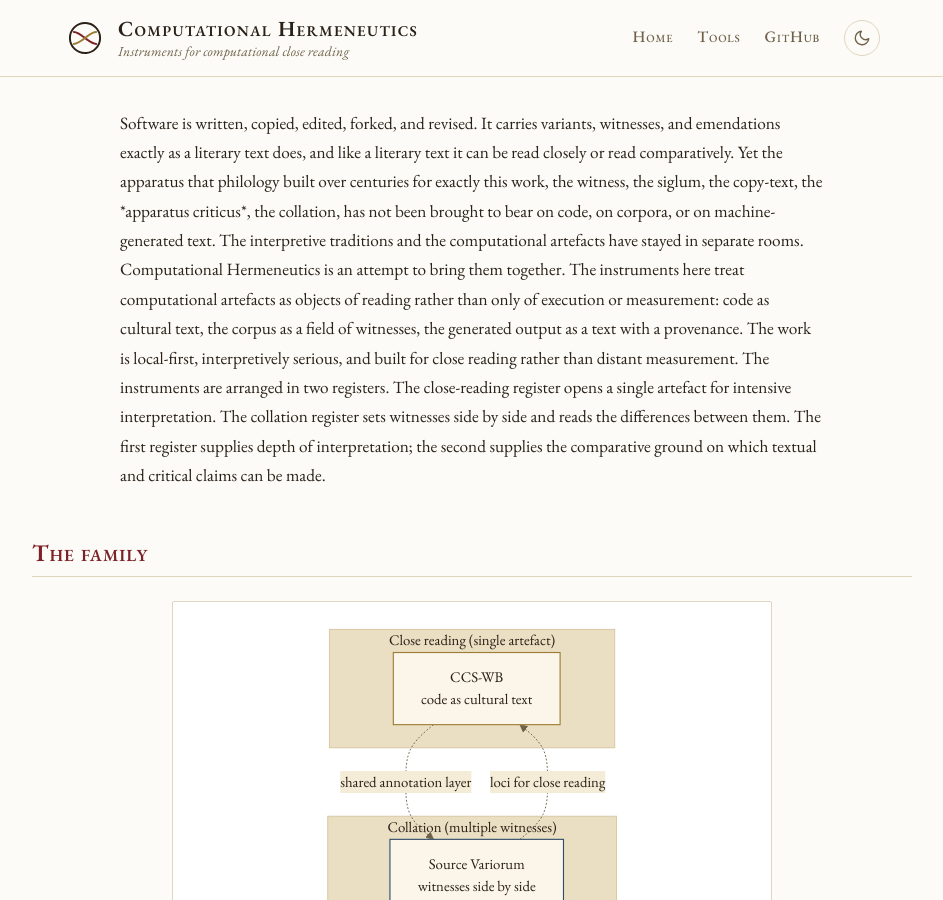
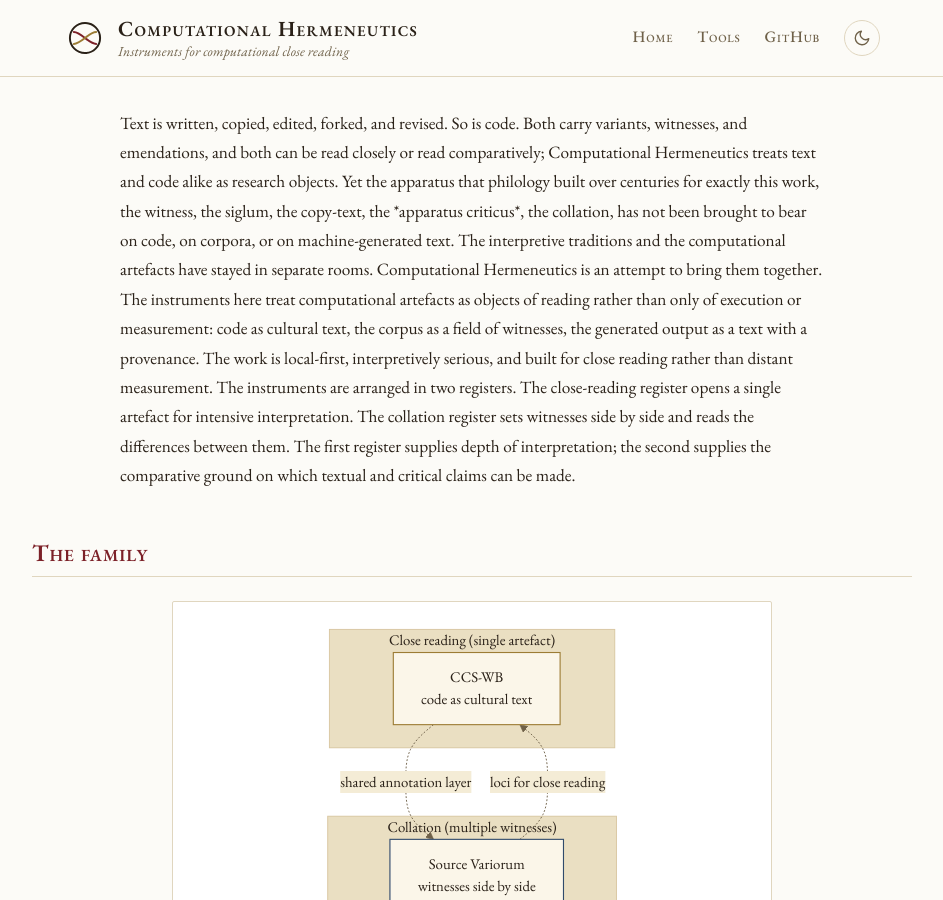
Before and after one commit to Computational-Hermeneutics/Computational-Hermeneutics.github.io, a Jekyll site: the page built from index.md, in a window 1280 px wide and 900 px high. Shown: the whole window, without its empty margins (168-1111 px from the left). Built offline with Jekyll 4.4.1, drawn with Linux system fonts in a browser that asks for light colours.

Commit message:
Reframe lede opening around text and code as co-equal research objects

```diff
--- a/index.md
+++ b/index.md
@@ -5,7 +5,7 @@ title: Computational Hermeneutics
 
 <section class="lede">
 
-Software is written, copied, edited, forked, and revised. It carries variants, witnesses, and emendations exactly as a literary text does, and like a literary text it can be read closely or read comparatively. Yet the apparatus that philology built over centuries for exactly this work, the witness, the siglum, the copy-text, the *apparatus criticus*, the collation, has not been brought to bear on code, on corpora, or on machine-generated text. The interpretive traditions and the computational artefacts have stayed in separate rooms.
+Text is written, copied, edited, forked, and revised. So is code. Both carry variants, witnesses, and emendations, and both can be read closely or read comparatively; Computational Hermeneutics treats text and code alike as research objects. Yet the apparatus that philology built over centuries for exactly this work, the witness, the siglum, the copy-text, the *apparatus criticus*, the collation, has not been brought to bear on code, on corpora, or on machine-generated text. The interpretive traditions and the computational artefacts have stayed in separate rooms.
 
 Computational Hermeneutics is an attempt to bring them together. The instruments here treat computational artefacts as objects of reading rather than only of execution or measurement: code as cultural text, the corpus as a field of witnesses, the generated output as a text with a provenance. The work is local-first, interpretively serious, and built for close reading rather than distant measurement.
 
```
